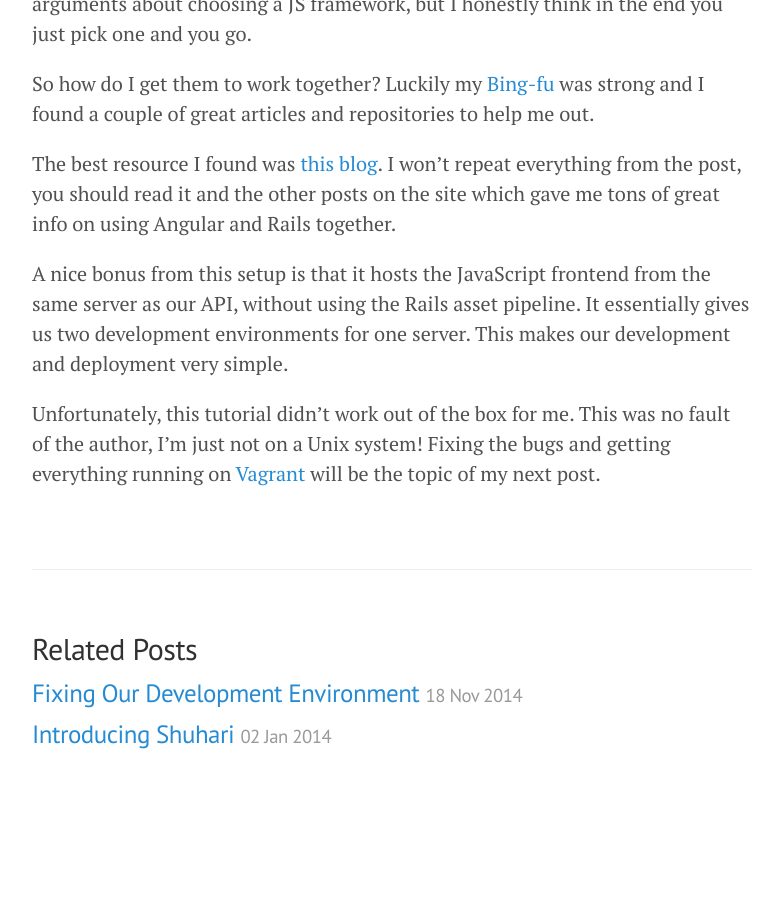
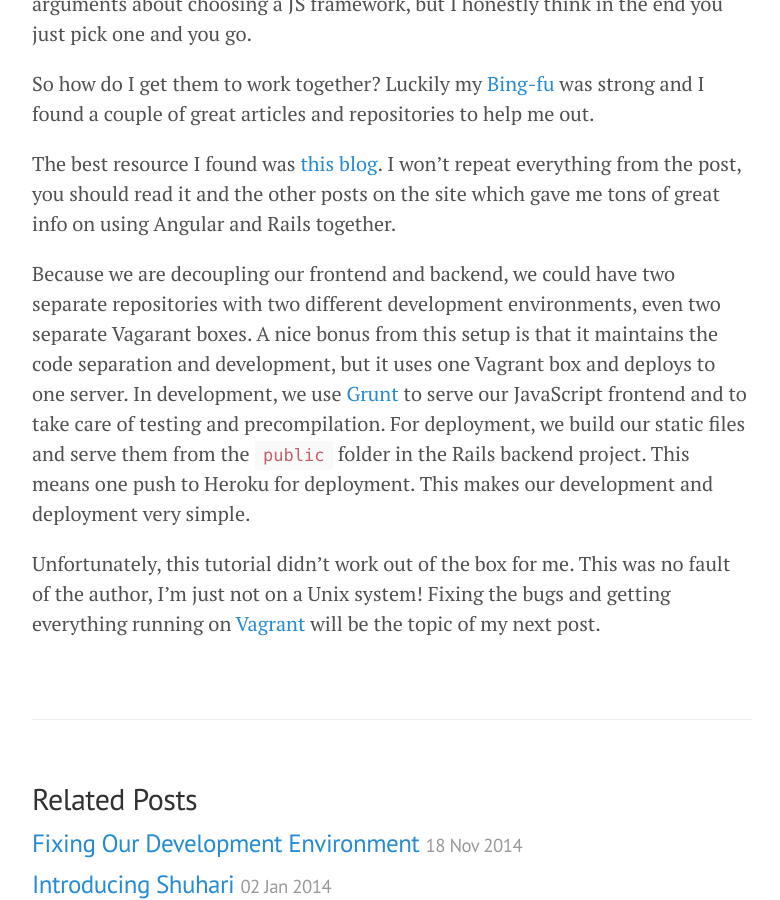
Before and after one commit to shuhari-io/shuhari-io.github.io, a Jekyll site: the page built from _posts/2014-11-14-choosing-a-technology-stack-for-shuhari.md, in a window 1280 px wide and 900 px high, scrolled down 1168 px. Shown: the whole window, without its empty margins (248-1028 px from the left). Built offline with Jekyll 4.4.1, drawn with Linux system fonts in a browser that asks for light colours; Markdown is read by kramdown in place of the engine named in the settings; before the commit the page ends 1978 px from its top, so only the background shows below that.

Commit message:
Fix typo and clarify paragraph.

```diff
--- a/_posts/2014-11-14-choosing-a-technology-stack-for-shuhari.md
+++ b/_posts/2014-11-14-choosing-a-technology-stack-for-shuhari.md
@@ -21,6 +21,6 @@ So how do I get them to work together? Luckily my [Bing-fu](http://www.urbandict
 
 The best resource I found was [this blog](http://www.angularonrails.com/ruby-on-rails-angularjs-single-page-application/). I won't repeat everything from the post, you should read it and the other posts on the site which gave me tons of great info on using Angular and Rails together.
 
-A nice bonus from this setup is that it hosts the JavaScript frontend from the same server as our API, without using the Rails asset pipeline. It essentially gives us two development environments for one server. This makes our development and deployment very simple.
+Because we are decoupling our frontend and backend, we could have two separate repositories with two different development environments, even two separate Vagarant boxes. A nice bonus from this setup is that it maintains the code separation and development, but it uses one Vagrant box and deploys to one server. In development, we use [Grunt](http://gruntjs.com/) to serve our JavaScript frontend and to take care of testing and precompilation. For deployment, we build our static files and serve them from the `public` folder in the Rails backend project. This means one push to Heroku for deployment. This makes our development and deployment very simple.
 
 Unfortunately, this tutorial didn't work out of the box for me. This was no fault of the author, I'm just not on a Unix system! Fixing the bugs and getting everything running on [Vagrant](https://www.vagrantup.com/) will be the topic of my next post.
```
Also changed, not shown: _posts/2014-11-18-fixing-our-development-environment.md (+1 -1 lines).
